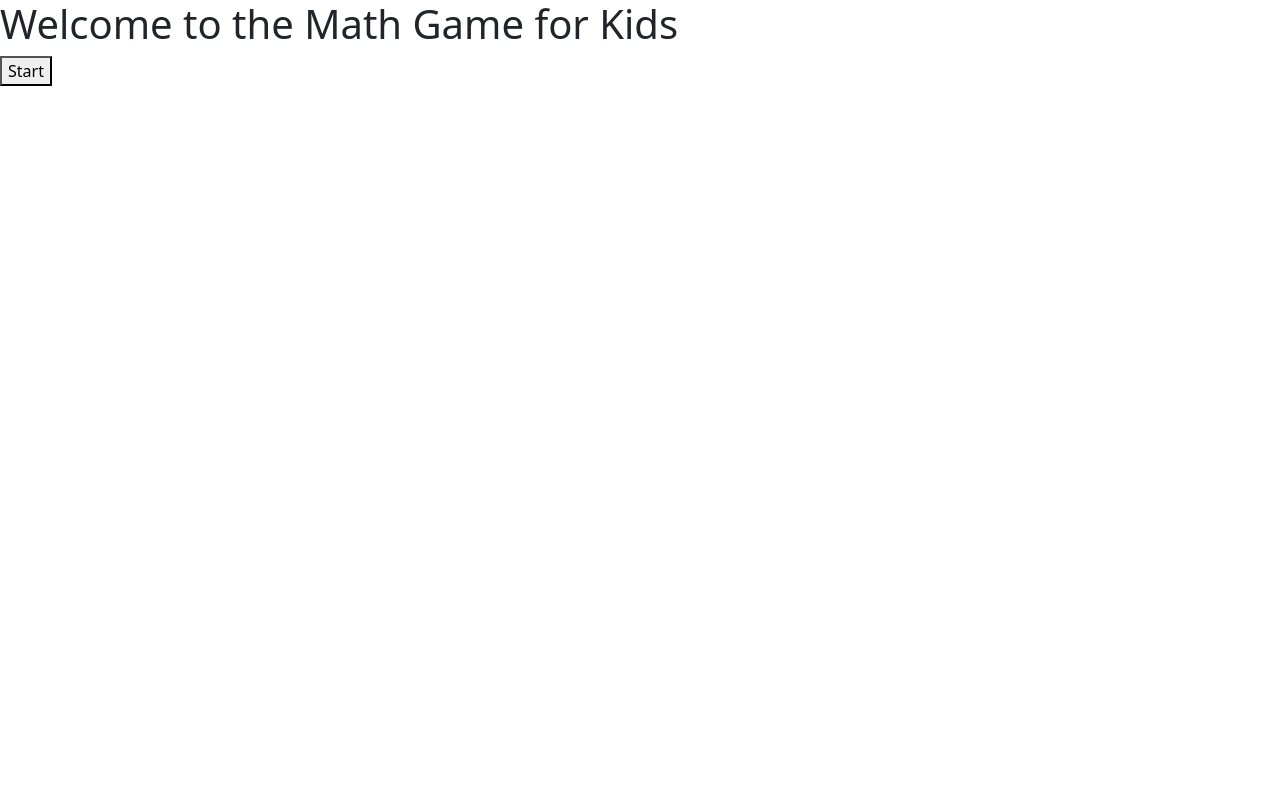
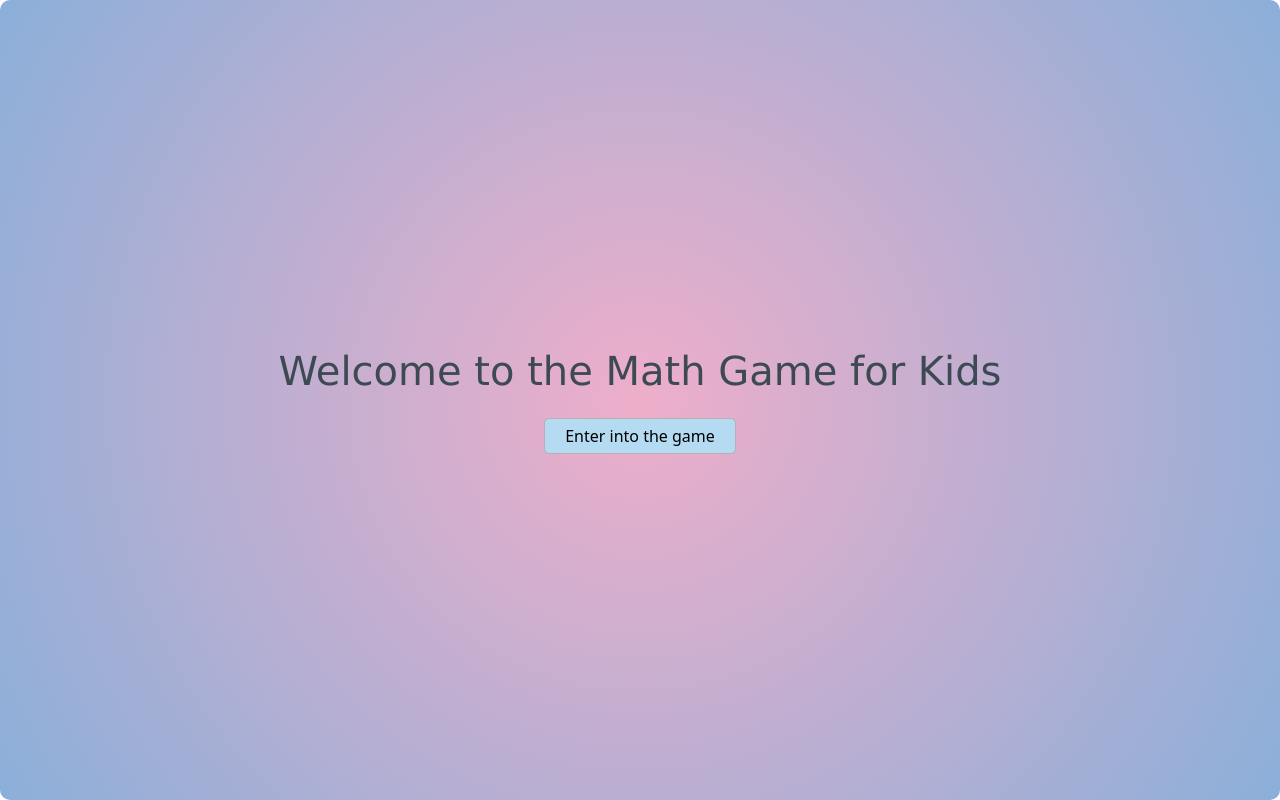
Before and after one commit to ganeshkrishna1/game, a React (Create React App) app in the folder game/: page / in a window 1280 px wide. Built offline with nearby package versions, Linux system fonts and the light colour scheme.

Commit message:
added few styles

```diff
--- /dev/null
+++ b/game/src/components/GamePage/GamePage.css
@@ -0,0 +1,34 @@
+.game-page{
+    display: flex;
+    gap: 10px;
+    font-size: 20px;
+    font-weight: 500;
+    color: rgb(61, 74, 83);
+    height: 100vh;
+    justify-content: center;
+    align-items: center;
+    flex-direction: column;
+    background: rgb(238,174,202);
+    background: radial-gradient(circle, rgba(238,174,202,1) 0%, rgba(139,175,217,1) 100%);
+}
+.game-page h1{
+    font-family: 'Lucida Sans', 'Lucida Sans Regular', 'Lucida Grande', 'Lucida Sans Unicode', Geneva, Verdana, sans-serif;
+    font-weight: 400;
+}
+.question{
+    display: flex;
+    align-items: center;
+    justify-content: center;
+    margin-bottom: 15px;
+
+}
+.options{
+    display: flex;
+    gap: 5px;
+}
+.options button{
+    padding: 5px 15px;
+    border: 1px solid #baaeae;
+    border-radius: 2px;
+    background-color: rgb(202, 208, 212);
+}
--- a/game/src/components/GamePage/GamePage.js
+++ b/game/src/components/GamePage/GamePage.js
@@ -1,5 +1,6 @@
 import React, { useState, useEffect } from 'react';
 import { useLocation, useNavigate } from 'react-router-dom';
+import './GamePage.css'
 
 function GamePage() {
   const navigate = useNavigate();
--- /dev/null
+++ b/game/src/components/HomePage/HomePage.css
@@ -0,0 +1,69 @@
+.home-page{
+    height: 100vh;
+    width: 100vw;
+    display: flex;
+    flex-direction: column;
+    align-items: center;
+    justify-content: center;
+    gap: 15px;
+    border-radius: 10px;
+    padding: 20px;
+    color: rgb(61, 74, 83);
+    background: rgb(238,174,202);
+    background: radial-gradient(circle, rgba(238,174,202,1) 0%, rgba(139,175,217,1) 100%);
+}
+.home-page h1{
+    font-family: 'Lucida Sans', 'Lucida Sans Regular', 'Lucida Grande', 'Lucida Sans Unicode', Geneva, Verdana, sans-serif;
+    font-weight: 400;
+}
+
+.start-button{
+    padding: 5px 20px;
+    border: 1px solid #baaeae;
+    border-radius: 5px;
+    background-color: rgb(181, 219, 243);
+}
+.start-button:hover{
+    background-color: rgb(147, 187, 211);
+}
+
+.difficulty-dialog{
+    display: flex;
+    align-items: center;
+    flex-direction: column;
+    gap: 10px;
+    margin-top: 20px;
+}
+.difficulty-dialog h2{
+    font-weight: 400;
+    font-size: 18px;
+}
+.difficulty-buttons{
+    display: flex;
+    gap: 5px;
+}
+.diff-btn{
+    padding: 5px 20px;
+    color: aliceblue;
+    border: 1px solid #baaeae;
+    border-radius: 5px;
+    font-family:Georgia, 'Times New Roman', Times, serif;
+}
+.easy-btn{
+    background-color: rgba(25, 145, 25, 0.731);
+}
+.easy-btn:hover{
+    background-color: rgba(25, 145, 25, 0.822);
+}
+.medium-btn{
+    background-color: rgba(135, 135, 39, 0.694);
+}
+.medium-btn:hover{
+    background-color: rgba(135, 135, 39, 0.806);
+}
+.hard-btn{
+    background-color: rgba(159, 30, 30, 0.747);
+}
+.hard-btn:hover{
+    background-color: rgba(159, 30, 30, 0.895);
+}
--- a/game/src/components/HomePage/HomePage.js
+++ b/game/src/components/HomePage/HomePage.js
@@ -1,5 +1,6 @@
 import React, { useState } from 'react';
 import {useNavigate } from 'react-router-dom';
+import './HomePage.css'
 
 function HomePage() {
   const navigate = useNavigate();
@@ -17,19 +18,23 @@ function HomePage() {
   }
 
   return (
+    <div className="home-page-main">
       <div className="home-page">
         <h1>Welcome to the Math Game for Kids</h1>
         <button className="start-button" onClick={handleStartGame}>
-        Start
+          Enter into the game
         </button>
         {showDifficultyDialog && (
           <div className="difficulty-dialog">
-          <h2>Select Difficulty:</h2>
-          <button onClick={() => handleDifficultySelect('easy')}>Easy</button>
-          <button onClick={() => handleDifficultySelect('medium')}>Medium</button>
-          <button onClick={() => handleDifficultySelect('hard')}>Hard</button>
+            <h2>Select Difficulty</h2>
+            <div className='difficulty-buttons'>
+              <button className='diff-btn easy-btn' onClick={() => handleDifficultySelect('easy')}>Easy</button>
+              <button className='diff-btn medium-btn' onClick={() => handleDifficultySelect('medium')}>Medium</button>
+              <button className='diff-btn hard-btn' onClick={() => handleDifficultySelect('hard')}>Hard</button>
+            </div>
           </div>
         )}
+      </div>
     </div>
   );
 }
--- a/game/src/index.css
+++ b/game/src/index.css
@@ -1,4 +1,4 @@
-body {
+body p{
   margin: 0;
   font-family: -apple-system, BlinkMacSystemFont, 'Segoe UI', 'Roboto', 'Oxygen',
     'Ubuntu', 'Cantarell', 'Fira Sans', 'Droid Sans', 'Helvetica Neue',
```
Also changed, not shown: 1 other file (tests, documents, lock files or other folders). Lines whose indentation alone changed are shown as unchanged.
